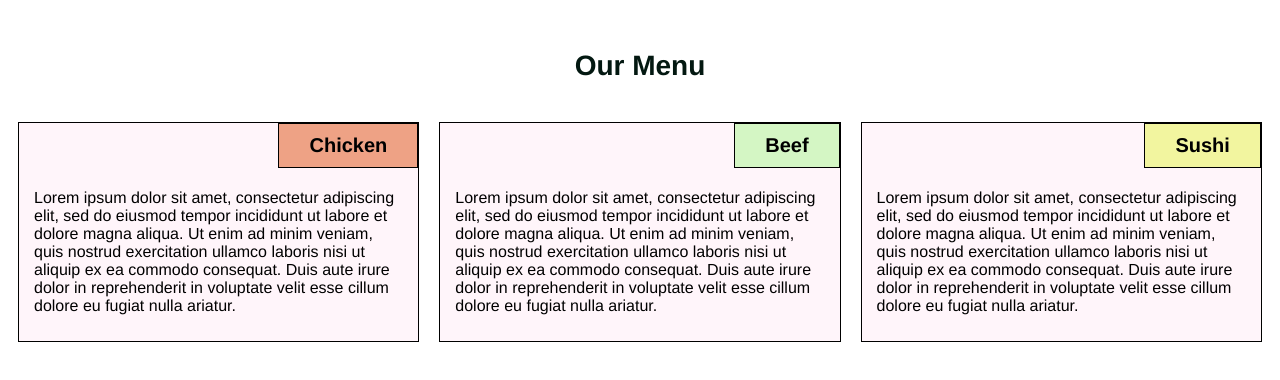
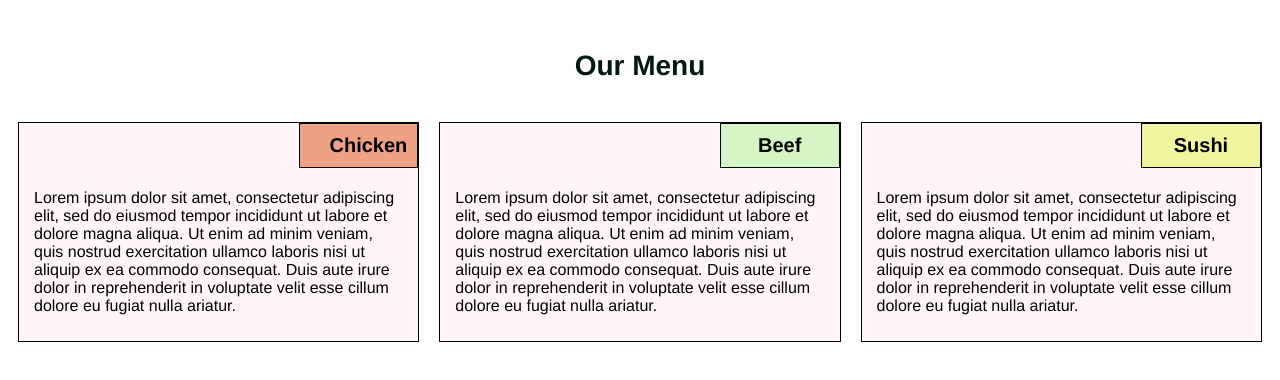
Before and after one commit to Hadara28/Coursera-Assigments, a plain HTML site: page module2-solution/index.html in a window 1280 px wide. Drawn offline with Linux system fonts and the light colour scheme.

Commit message:
Update module2-solution.css

```diff
--- a/module2-solution/css/module2-solution.css
+++ b/module2-solution/css/module2-solution.css
@@ -39,12 +39,14 @@ h2{
 	font-size: 125%;
 	padding: 10px 30px 10px 30px;
 	margin-top: 0px;
+  width: 30%;
 
 }
 
 /**** Style of the content of the paragraph ****/
 #content{
-	padding: 50px 15px 10px 15px;
+	padding: 50px 15px 15px 15px;
+  margin-left: auto;
 }
 
 /*** Style of background color of the diferent Title of the section ***/
```
